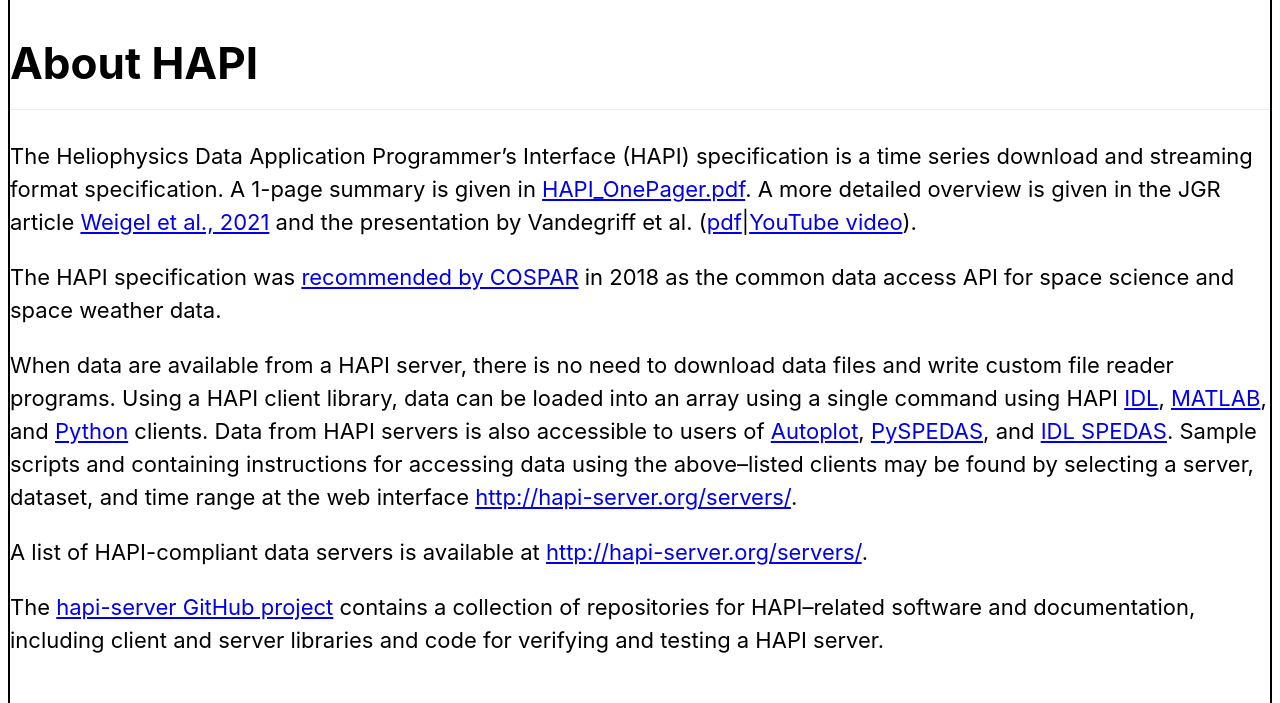
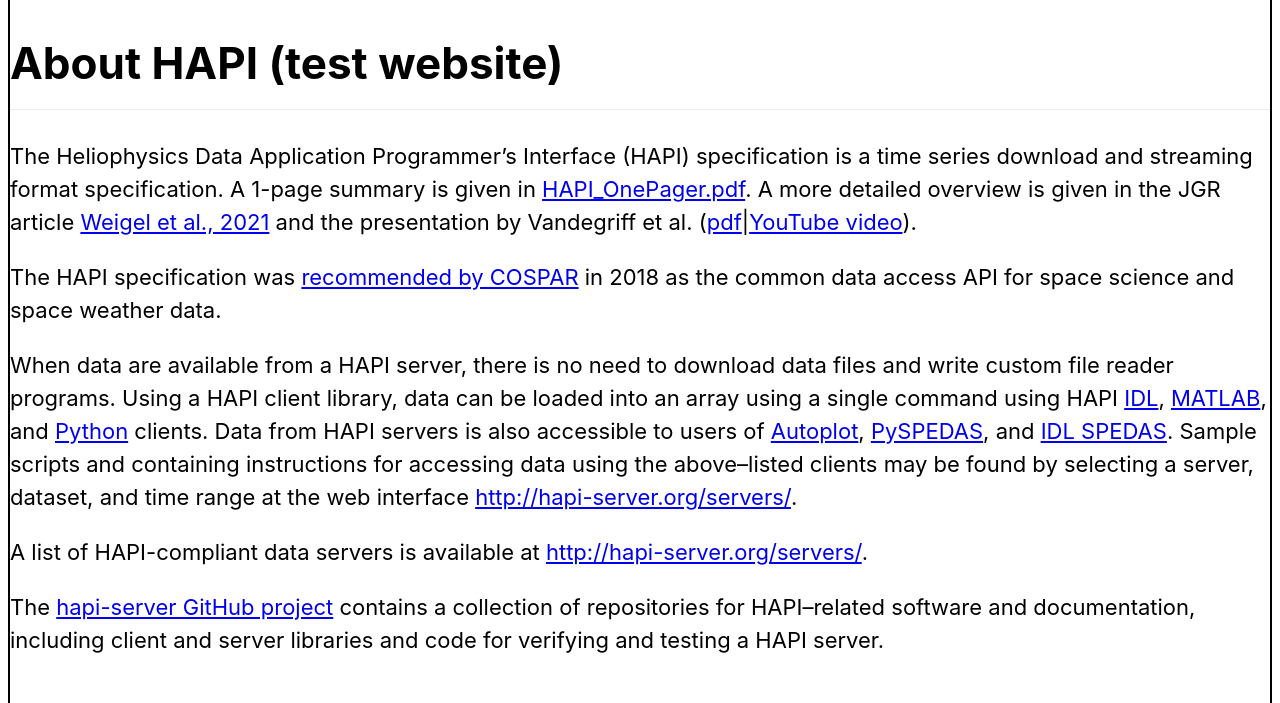
Before and after one commit to sandyfreelance/hapi-webtest, a plain HTML site: page index.html in a window 1280 px wide. Shown: the part 66-769 px from the top of the page. Drawn offline with Linux system fonts and the light colour scheme.

Commit message:
more tests

```diff
--- a/index.html
+++ b/index.html
@@ -83,7 +83,7 @@
 
   <div class="row">
 <div class="full">
-    <h1>About HAPI</h1>
+    <h1>About HAPI (test website)</h1>
       <p>The Heliophysics Data Application Programmer’s Interface (HAPI) specification is a time series download and streaming format specification. A 1-page summary is given in <a href="/docs/HAPI_OnePager_v4.pdf">HAPI_OnePager.pdf</a>. A more detailed overview is given in the JGR article <a href="/docs/Weigel_2021_HAPI-An_API_Standard_for_Accessing_Heliophysics_Time_Series_Data.pdf">Weigel et al., 2021</a> and the presentation by Vandegriff et al. (<a href="/docs/HAPI_overview.pdf">pdf</a>|<a href="https://youtu.be/EIMIyXfpbxI">YouTube video</a>).</p>
 <p>The HAPI specification was <a href="/docs/2021_COSPAR.pdf">recommended by COSPAR</a> in 2018 as the common data access API for space science and space weather data.</p>
 <p>When data are available from a HAPI server, there is no need to download data files and write custom file reader programs. Using a HAPI client library, data can be loaded into an array using a single command using HAPI <a href="https://github.com/hapi-server/client-idl">IDL</a>, <a href="https://github.com/hapi-server/client-matlab">MATLAB</a>, and <a href="https://github.com/hapi-server/client-python">Python</a> clients. Data from HAPI servers is also accessible to users of <a href="http://autoplot.org/">Autoplot</a>, <a href="https://github.com/spedas/pyspedas">PySPEDAS</a>, and <a href="http://spedas.org/wiki/index.php?title=Heliophysics_Application_Programmer%E2%80%99s_Interface">IDL SPEDAS</a>. Sample scripts and containing instructions for accessing data using the above–listed clients may be found by selecting a server, dataset, and time range at the web interface <a href="http://hapi-server.org/servers/">http://hapi-server.org/servers/</a>.</p>
```
